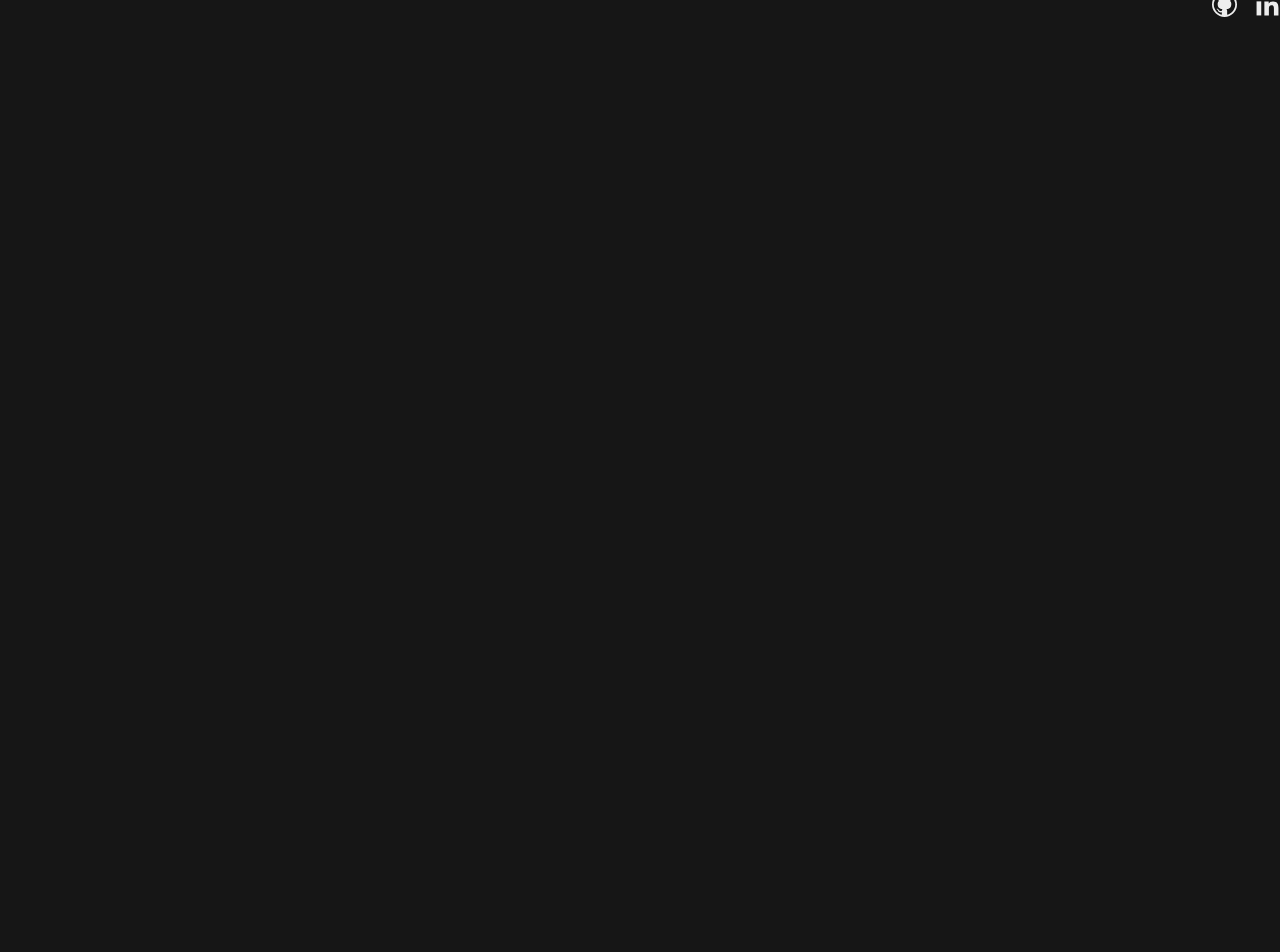
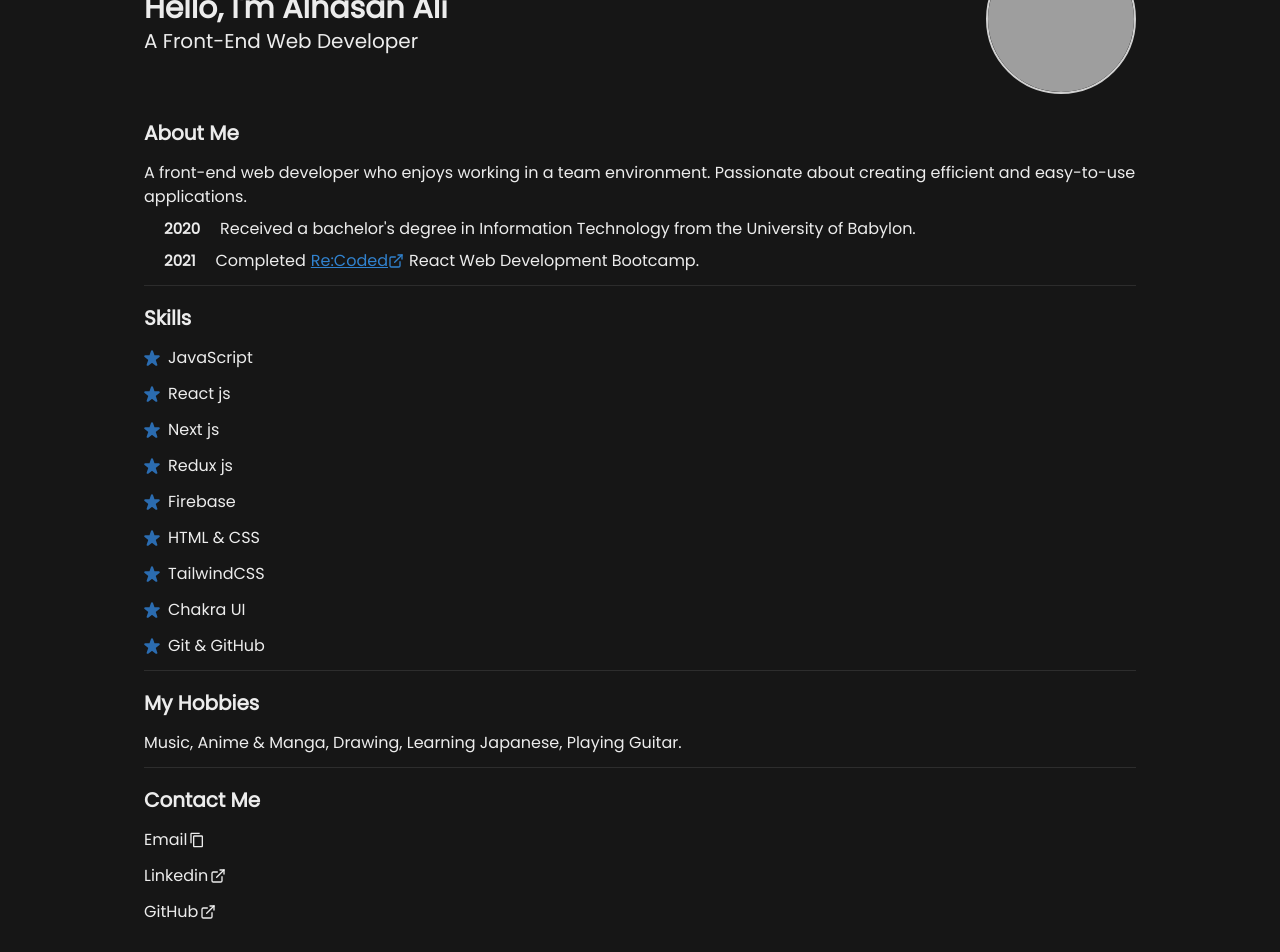
Before and after one commit to GE47/portfolio, a Next.js app: page / in a window 1280 px wide. Shown: the part 160-1112 px from the top of the page. Before the commit the page ends 800 px from the top, so only its background shows below. Built offline with nearby package versions, Linux system fonts and the light colour scheme; grey boxes are pictures that could not be loaded.

Commit message:
feat(Home): create the home page

```diff
--- a/pages/index.tsx
+++ b/pages/index.tsx
@@ -1,13 +1,185 @@
 import type { NextPage } from "next";
+import Link from "next/link";
+import { Box, Text, List, ListItem, ListIcon, Flex } from "@chakra-ui/layout";
+import {
+  Heading,
+  Image,
+  Divider,
+  useToast,
+  useColorModeValue,
+  Link as ChakraLink,
+} from "@chakra-ui/react";
+import { ExternalLinkIcon, CopyIcon, StarIcon } from "@chakra-ui/icons";
+
+import PageAnimation from "../components/PageAnimation";
+import LinkButton from "../components/LinkButton";
 
 const Home: NextPage = () => {
+  const iconColor = useColorModeValue("blue.900", "blue.600");
+  const imageBorder = useColorModeValue("blackAlpha.800", "whiteAlpha.800");
+  const toast = useToast();
+
+  const ListContent = ({ text }: { text: string }): JSX.Element => {
+    return (
+      <ListItem display="flex" alignItems="center">
+        <ListIcon as={StarIcon} color={iconColor} />
+        <span>{text}</span>
+      </ListItem>
+    );
+  };
+
+  const handleCopyEmail = () => {
+    const email = "Alhassan.Ali.Alrubaye@gmail.com";
+
+    navigator.clipboard.writeText(email);
+
+    toast({
+      title: "Email Copied",
+      description: `"${email}" has been copied to the clipboard.`,
+      status: "info",
+      duration: 2000,
+      isClosable: true,
+    });
+  };
+
   return (
-    <div>
-      <p>
-        Lorem ipsum dolor sit, amet consectetur adipisicing elit. Ratione qui
-        hic saepe temporibus animi odit obcaecati modi blanditiis impedit esse.
-      </p>
-    </div>
+    <Box pt="10">
+      <PageAnimation>
+        <Box
+          display={{ md: "flex" }}
+          justifyContent="space-between"
+          alignItems="center"
+        >
+          <Box>
+            <Heading as="h2" fontSize="3xl">
+              Hello, I&apos;m Alhasan Ali
+            </Heading>
+            <Text fontSize="xl">A Front-End Web Developer</Text>
+          </Box>
+          <Box
+            mt={{ base: 4, md: 0 }}
+            ml={{ md: 5 }}
+            textAlign="center"
+            overflow="hidden"
+          >
+            <Image
+              src="/assets/pfp.jpg"
+              alt="Profile Picture"
+              display="inline-block"
+              w="150px"
+              h="150px"
+              objectFit="cover"
+              borderRadius="full"
+              borderWidth={2}
+              borderStyle="solid"
+              borderColor={imageBorder}
+            />
+          </Box>
+        </Box>
+
+        <Box mt="5">
+          <Heading variant="title">About Me</Heading>
+
+          <Text mb="2">
+            A front-end web developer who enjoys working in a team environment.
+            Passionate about creating efficient and easy-to-use applications.
+          </Text>
+
+          <Flex alignItems="center">
+            <Heading fontSize="15" mx="5">
+              2020
+            </Heading>
+            <Text>
+              Received a bachelor&apos;s degree in Information Technology from
+              the University of Babylon.
+            </Text>
+          </Flex>
+
+          <Flex alignItems="center" my="2">
+            <Heading fontSize="15" mx="5">
+              2021
+            </Heading>
+            <Text>
+              Completed
+              <Link href="https://www.re-coded.com" passHref>
+                <ChakraLink
+                  target="_blank"
+                  cursor="pointer"
+                  textDecor="underline"
+                  color="blue.500"
+                  px="5px"
+                  display="inline-flex"
+                  alignItems="center"
+                >
+                  <span>Re:Coded</span>
+                  <ExternalLinkIcon />
+                </ChakraLink>
+              </Link>
+              React Web Development Bootcamp.
+            </Text>
+          </Flex>
+        </Box>
+        <Divider mt="3" />
+
+        <Box mt="5">
+          <Heading variant="title">Skills</Heading>
+          <List spacing={3}>
+            <ListContent text="JavaScript" />
+            <ListContent text="React js" />
+            <ListContent text="Next js" />
+            <ListContent text="Redux js" />
+            <ListContent text="Firebase" />
+            <ListContent text="HTML & CSS" />
+            <ListContent text="TailwindCSS" />
+            <ListContent text="Chakra UI" />
+            <ListContent text="Git & GitHub" />
+          </List>
+        </Box>
+
+        <Divider mt="3" />
+
+        <Box mt="5">
+          <Heading variant="title">My Hobbies</Heading>
+          <Text>
+            Music, Anime & Manga, Drawing, Learning Japanese, Playing Guitar.
+          </Text>
+        </Box>
+
+        <Divider mt="3" />
+
+        <Box
+          mt="2"
+          display="flex"
+          flexDir="column"
+          justifyContent="center"
+          alignItems="start"
+        >
+          <Heading variant="title">Contact Me</Heading>
+
+          <LinkButton
+            Icon={CopyIcon}
+            text="Email"
+            onLinkClicked={handleCopyEmail}
+          />
+
+          <Box my="3">
+            <LinkButton
+              href="https://www.linkedin.com/in/alhasan-ali"
+              text="Linkedin"
+              Icon={ExternalLinkIcon}
+              target="_blank"
+            />
+          </Box>
+
+          <LinkButton
+            href="https://github.com/GE47"
+            text="GitHub"
+            Icon={ExternalLinkIcon}
+            target="_blank"
+          />
+        </Box>
+      </PageAnimation>
+    </Box>
   );
 };
 
```
